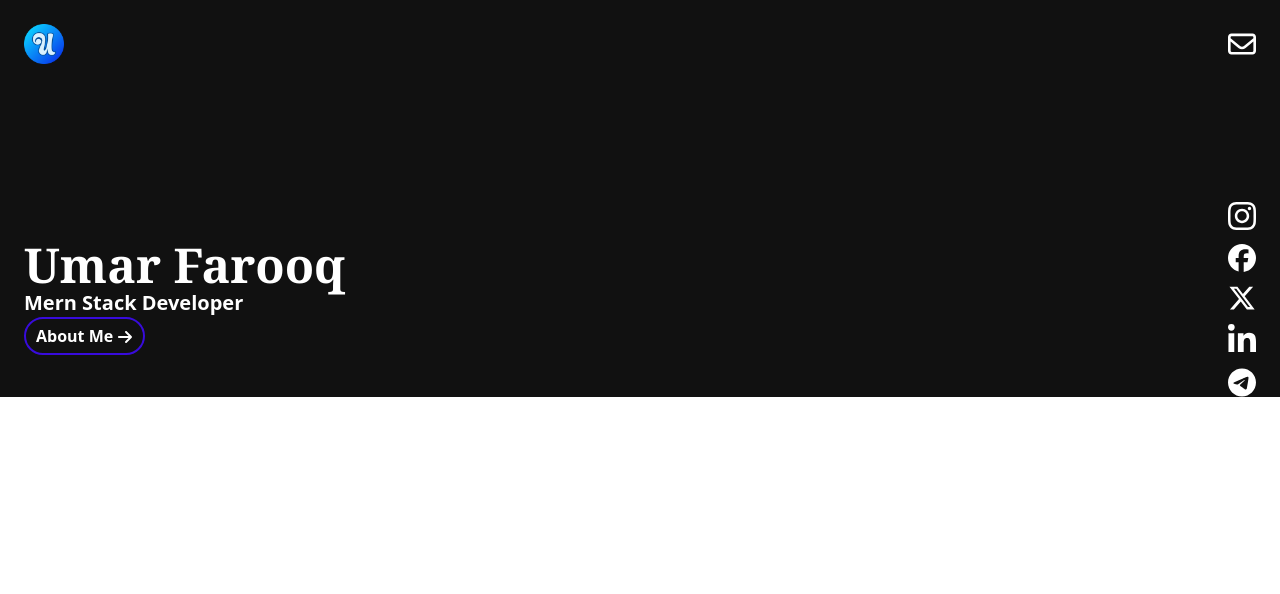
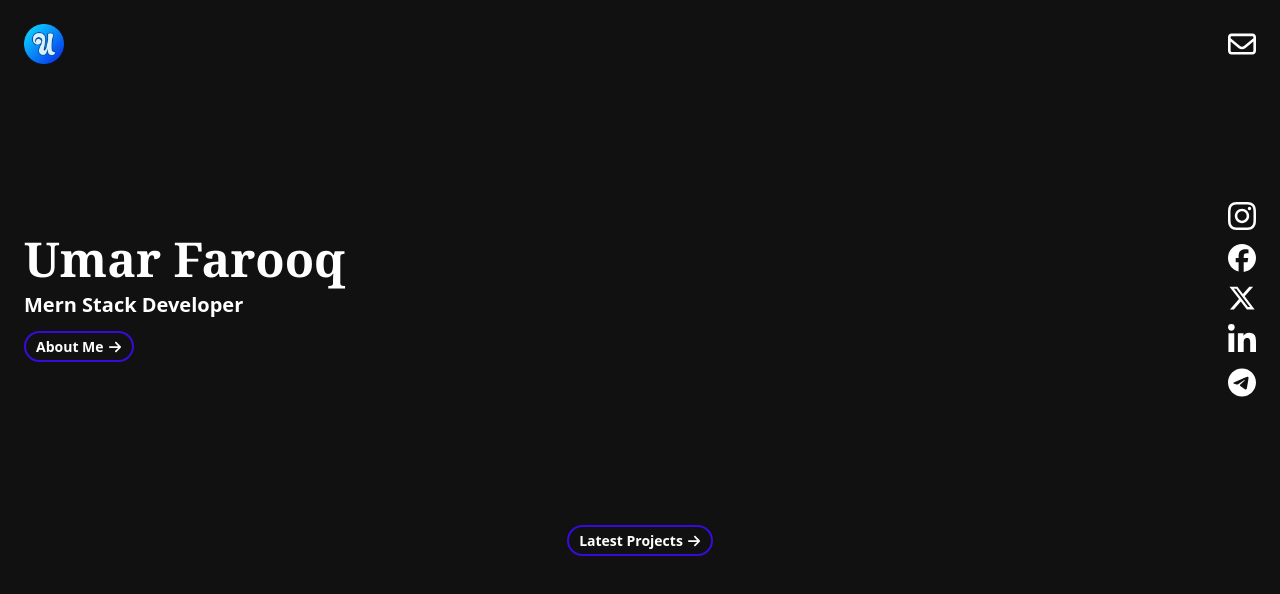
Before and after one commit to Umar-Farooq-217/Umar-Portfolio, a Next.js app: page / in a window 1280 px wide. Shown: the top 594 px of the page. Built offline with nearby package versions, Linux system fonts and the light colour scheme.

Commit message:
portfolio

```diff
--- a/app/globals.css
+++ b/app/globals.css
@@ -3,10 +3,10 @@
 @tailwind utilities;
 
 .btn4{
-  padding: 5px 10px;
+  padding: 3px 10px;
   border: 2px solid rgb(56, 11, 220);
   border-radius: 20px;
-  font-size: 16px;
+  font-size: 14px;
   font-weight: bold;
   position: relative;
   z-index: 1;
--- a/app/page.js
+++ b/app/page.js
@@ -3,7 +3,8 @@ import { FaArrowRight } from "react-icons/fa6";
 import './globals.css'
 export default function Home() {
   return (
-    <div className="bg-[#111] text-white">
+    <div className="bg-[#111] text-white min-h-screen">
+      <section>
       <div className="flex items-center justify-between p-6" >
         <div className="">
           <Image src='/letter-u.png' className="text-white" height={40} width={40} alt="logo" />
@@ -11,14 +12,17 @@ export default function Home() {
         <div className="">
         <svg xmlns="http://www.w3.org/2000/svg" fill="currentColor" className="w-7 " viewBox="0 0 512 512"><path d="M64 112c-8.8 0-16 7.2-16 16l0 22.1L220.5 291.7c20.7 17 50.4 17 71.1 0L464 150.1l0-22.1c0-8.8-7.2-16-16-16L64 112zM48 212.2L48 384c0 8.8 7.2 16 16 16l384 0c8.8 0 16-7.2 16-16l0-171.8L322 328.8c-38.4 31.5-93.7 31.5-132 0L48 212.2zM0 128C0 92.7 28.7 64 64 64l384 0c35.3 0 64 28.7 64 64l0 256c0 35.3-28.7 64-64 64L64 448c-35.3 0-64-28.7-64-64L0 128z"/></svg>
         </div>
-      </div>
+      </div></section>
+      <section className="">
 
       <div className="flex justify-between px-6 pt-28 items-center ">
         <div className="">
           <h1 className='text-5xl font-bold font-serif'>Umar Farooq</h1>
-          <p className="text-xl font-bold font-sans">Mern Stack Developer</p>
+          <p className="text-xl font-bold font-sans mt-2">
+            Mern Stack Developer
+            </p>
 
-<button className="btn4 flex items-center justify-center">About Me
+<button className="btn4 flex items-center justify-center mt-3">About Me
   <span className="ml-1 mt-[2px]"><FaArrowRight /></span>
 </button>
 
@@ -41,7 +45,10 @@ export default function Home() {
 <svg className="w-7 hover:text-blue-700" xmlns="http://www.w3.org/2000/svg" viewBox="0 0 496 512" fill="currentColor"><path d="M248 8C111 8 0 119 0 256S111 504 248 504 496 393 496 256 385 8 248 8zM363 176.7c-3.7 39.2-19.9 134.4-28.1 178.3-3.5 18.6-10.3 24.8-16.9 25.4-14.4 1.3-25.3-9.5-39.3-18.7-21.8-14.3-34.2-23.2-55.3-37.2-24.5-16.1-8.6-25 5.3-39.5 3.7-3.8 67.1-61.5 68.3-66.7 .2-.7 .3-3.1-1.2-4.4s-3.6-.8-5.1-.5q-3.3 .7-104.6 69.1-14.8 10.2-26.9 9.9c-8.9-.2-25.9-5-38.6-9.1-15.5-5-27.9-7.7-26.8-16.3q.8-6.7 18.5-13.7 108.4-47.2 144.6-62.3c68.9-28.6 83.2-33.6 92.5-33.8 2.1 0 6.6 .5 9.6 2.9a10.5 10.5 0 0 1 3.5 6.7A43.8 43.8 0 0 1 363 176.7z"/></svg>
 
         </div>
-      </div>
+      </div></section>
+      <section className=" flex justify-center mt-32">
+        <button className="btn4 flex items-center justify-center"> Latest Projects<span className="ml-1 mt-[2px]"><FaArrowRight /></span></button>
+      </section>
 
     </div>
   );
--- a/tailwind.config.js
+++ b/tailwind.config.js
@@ -7,6 +7,11 @@ module.exports = {
   ],
   theme: {
     extend: {
+      screens:{
+      sm:'320px',
+      md:'668px',
+      lg:'1024px'
+      },
       colors: {
         background: "var(--background)",
         foreground: "var(--foreground)",
```
